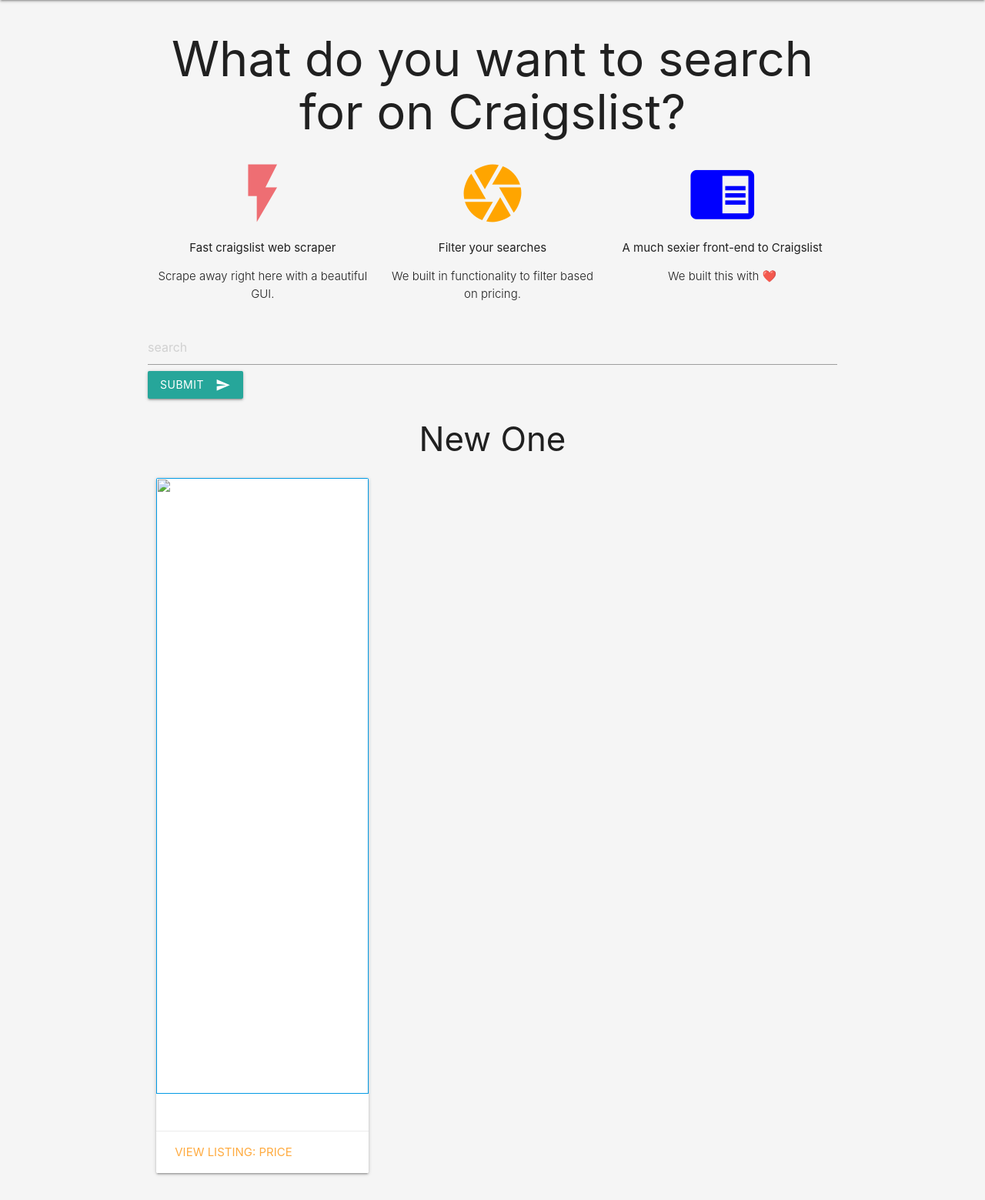
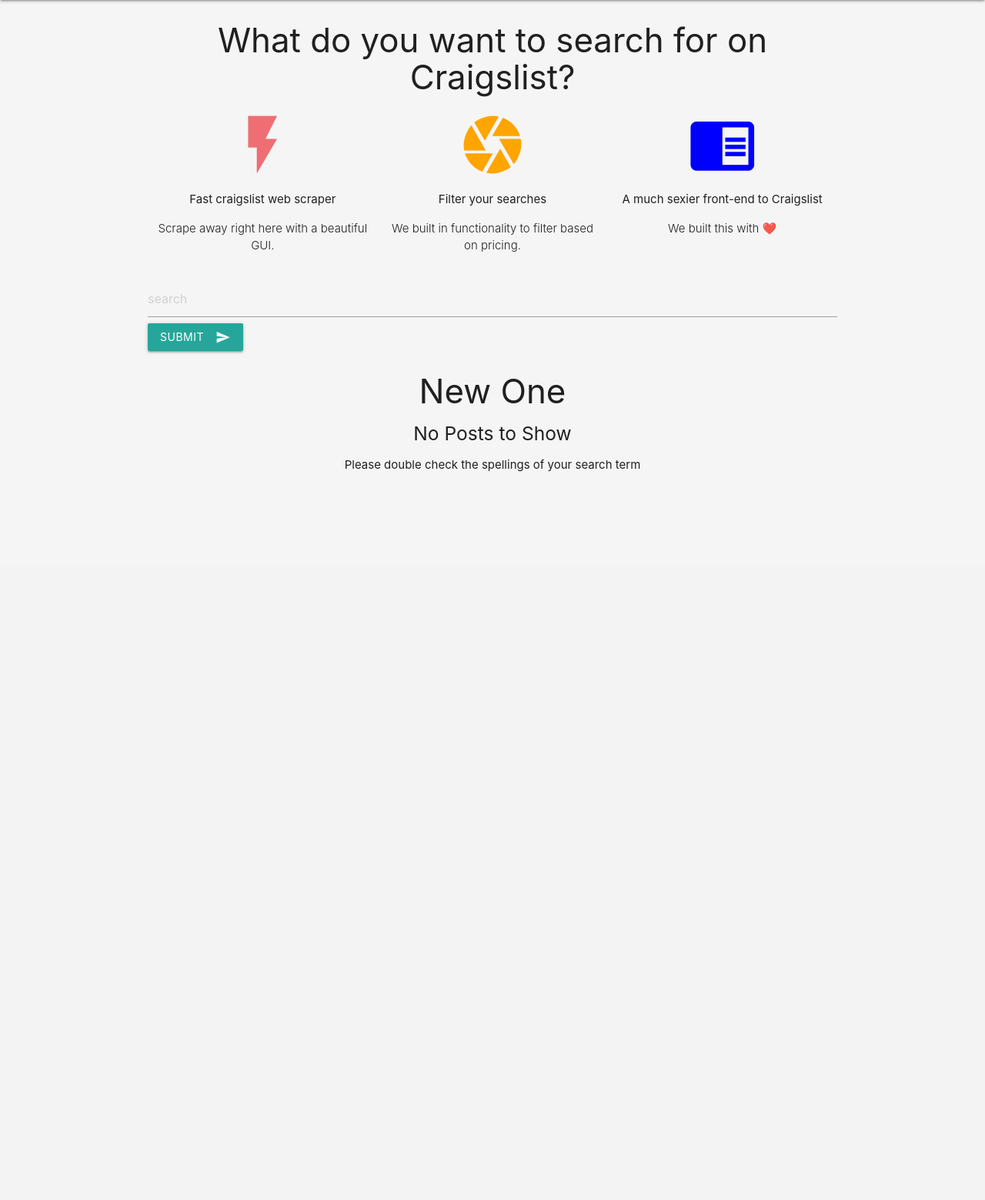
Before and after one commit to usman-monir/craigslist, a Django app: template templates/app/search.html in a window 1280 px wide. Shown: the part 64-1623 px from the top of the page at 77% size. After the commit the page ends 677 px from the top, so only its background shows below. Run offline with Django 4.2, Linux system fonts and the light colour scheme; the template is opened without the code that fills it: values that come from a table or form of the project are taken from there, others are empty; data comes from the database, SQL or seed files in the repository.

Commit message:
done with app

```diff
--- a/craigslist/settings.py
+++ b/craigslist/settings.py
@@ -118,7 +118,7 @@ USE_TZ = True
 # https://docs.djangoproject.com/en/4.2/howto/static-files/
 
 STATIC_URL = 'static/'
-STATICFILES_DIRS = (os.path.join(BASE_DIR, 'static'),)
+STATICFILES_DIRS = os.path.join(BASE_DIR, 'static'),
 
 # Default primary key field type
 # https://docs.djangoproject.com/en/4.2/ref/settings/#default-auto-field
--- a/static/css/style.css
+++ b/static/css/style.css
@@ -3,3 +3,16 @@ body{
     box-sizing: border-box;
     background-color: whitesmoke;
 }
+.card .card-content p {
+    overflow: auto;
+}
+.posts .col
+{
+    height: 500px;
+    margin-bottom: 50px;
+}
+.card-image {
+    max-height: 250px;
+    overflow: hidden;
+    background-size: contain;
+}
--- a/templates/app/search.html
+++ b/templates/app/search.html
@@ -3,19 +3,31 @@
 {% block content %}
     <h3 style="text-align: center">{{ search | title }}</h3>
 
-    <div class="row">
+    {% if final_posts %}
+        <div class="row posts">
+            {% for post in final_posts %}
             <div class="col s4">
                 <div class="card">
                     <div class="card-image">
-                        <a href="{{ post.1 }}"><img src="{{ post.3 }}" alt=""></a>
+                        <a href="{{ post.1 }}" target='_blank'><img src="{{ post.4 }}" alt="{{ post.0 }}"></a>
                     </div>
                     <div class="card-content">
                         <p>{{ post.0 }}</p>
                     </div>
+                    <div class="card-content">
+                        <small>{{ post.3 }}</small>
+                    </div>
                     <div class="card-action">
-                        <a href="{{ post.1 }}">View listing: Price {{ post.2 }}</a>
+                            <a href="{{ post.1 }}" target='_blank' >View listing: Price {{ post.2 }}</a>
+                        </div>
                     </div>
                 </div>
+                {% endfor %}
             </div>
-    </div>
+            {% else %}
+            <div class='center'>
+                <h5>No Posts to Show</h5>
+                <p>Please double check the spellings of your search term</p>
+            <div>
+            {% endif %}
 {% endblock content %}
--- a/templates/base.html
+++ b/templates/base.html
@@ -19,7 +19,7 @@
 </nav>
 
 <div class="container">
-    <h1 style="text-align: center">What do you want to search for on Craigslist?</h1>
+    <h3 style="text-align: center">What do you want to search for on Craigslist?</h3>
     <div class="row">
         <div class="col s4">
             <!-- Promo Content 1 goes here -->
```
Also changed, not shown: app/views.py (+47 -4 lines).
